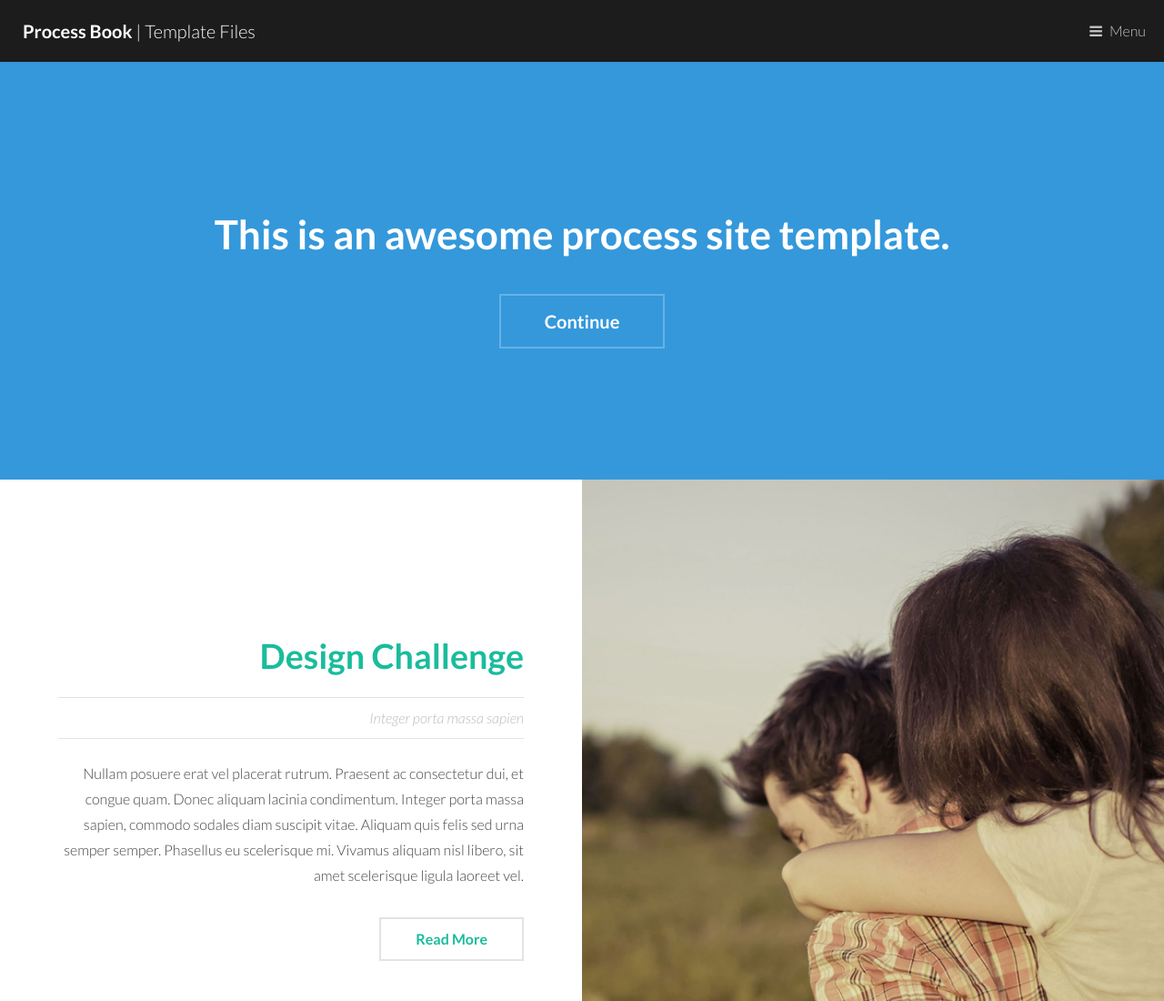
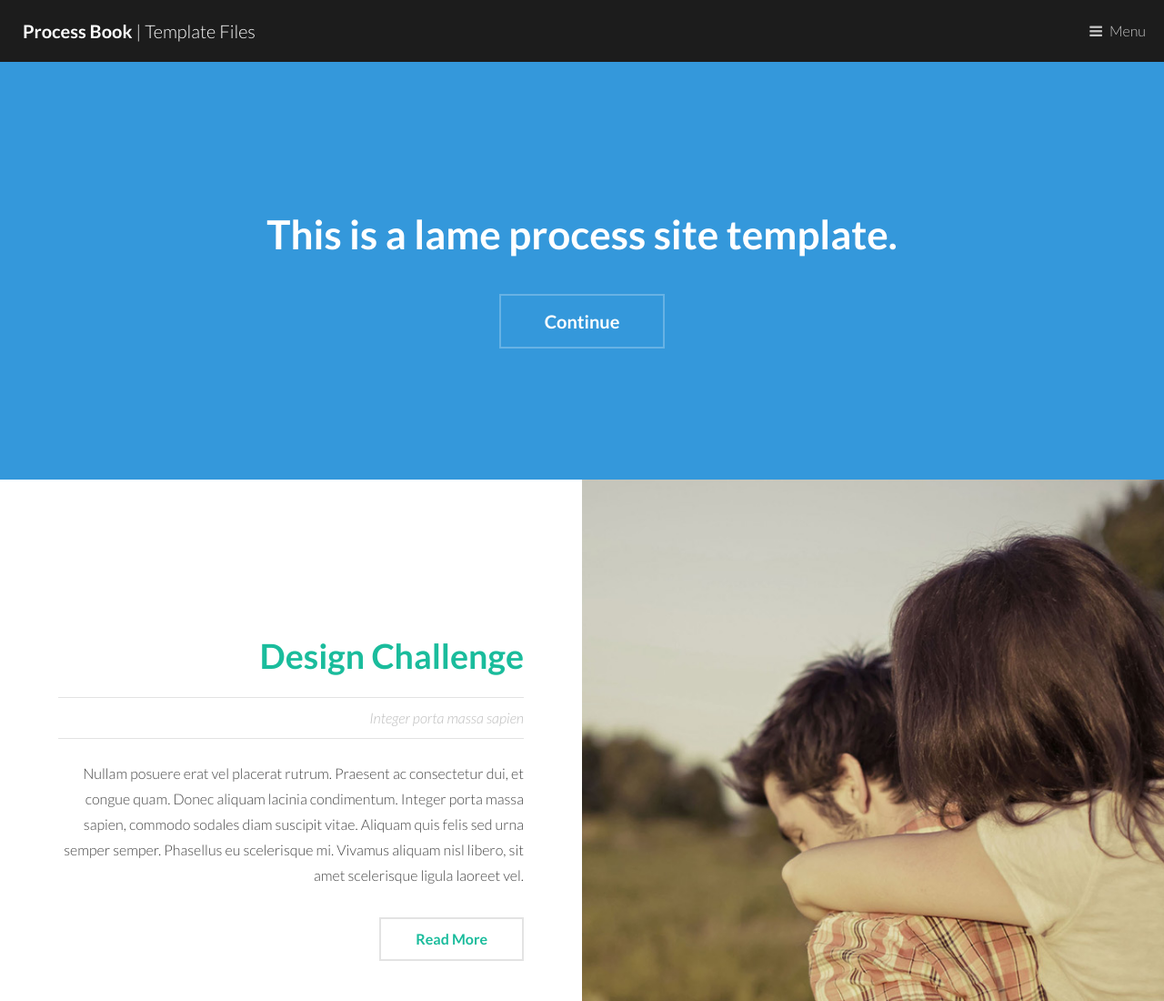
Before and after one commit to lcox109/paws-anderson, a plain HTML site: page index.html in a window 1280 px wide. Shown: the top 1100 px of the page at 91% size. Drawn offline with Linux system fonts and the light colour scheme.

Commit message:
Awesome to Lame

```diff
--- a/index.html
+++ b/index.html
@@ -29,7 +29,7 @@
 		<!-- Banner -->
 			<section id="banner">
 				<div class="inner">
-					<h1>This is an awesome process site template.</h1>
+					<h1>This is a lame process site template.</h1>
 					<ul class="actions">
 						<li><a href="#one" class="button alt scrolly big">Continue</a></li>
 					</ul>
```
